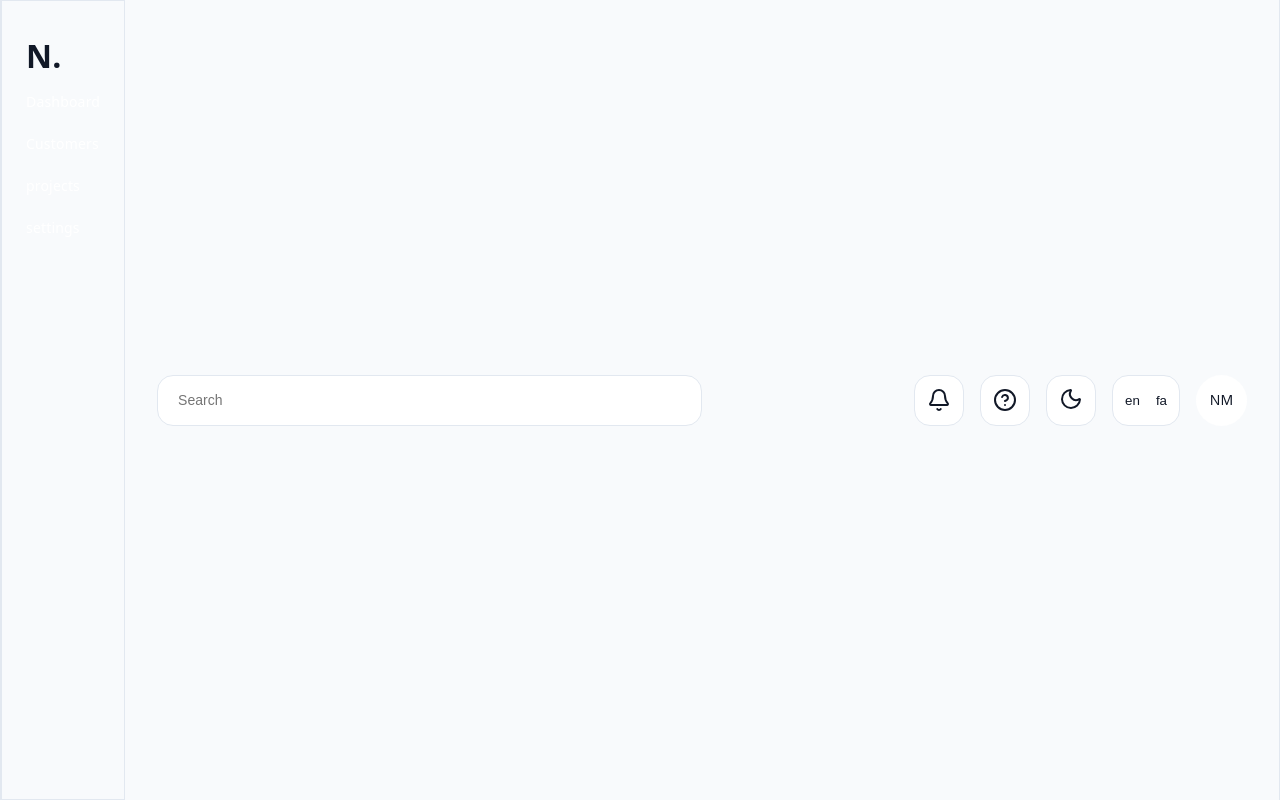
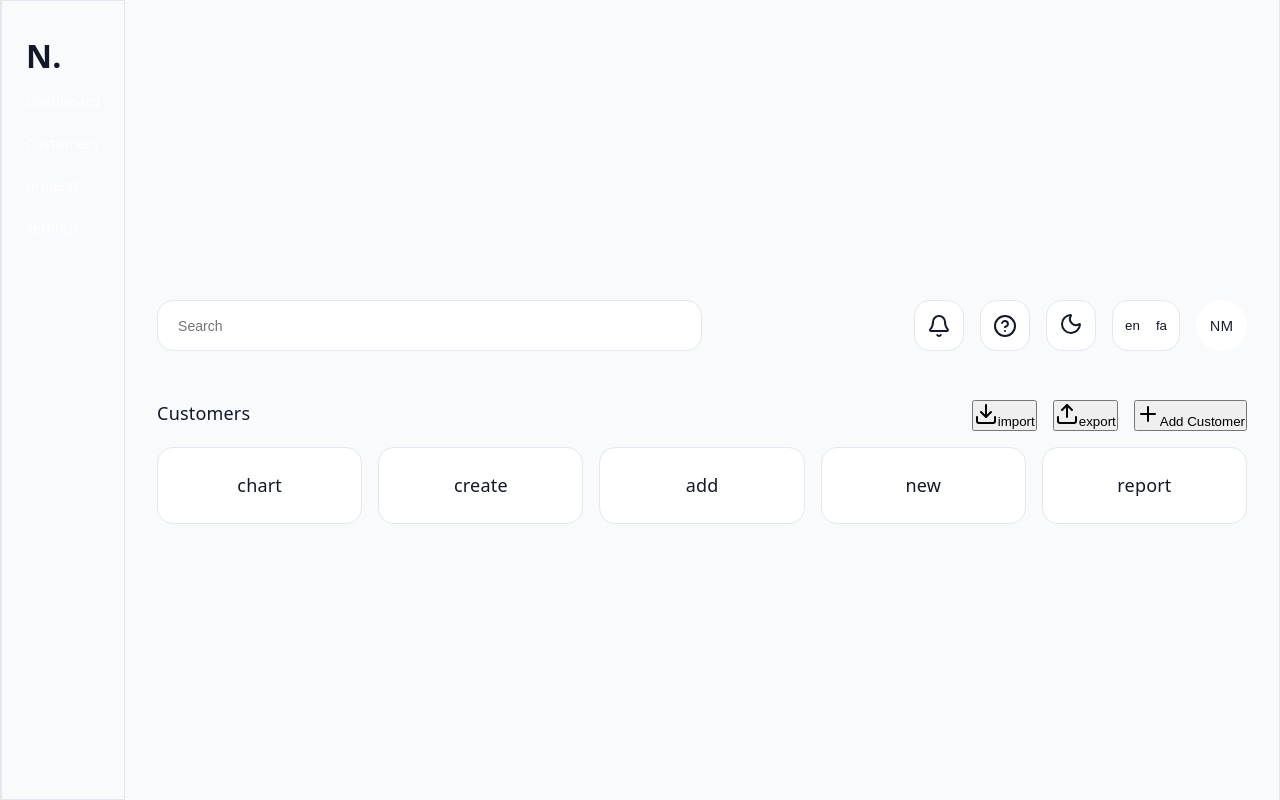
Before and after one commit to nasrin-moshayedi/CRM-Dashboard, a React (Vite) app: page /customers in a window 1280 px wide. Built offline with nearby package versions, Linux system fonts and the light colour scheme.

Commit message:
feat: add customer component

```diff
--- a/src/App.css
+++ b/src/App.css
@@ -218,3 +218,9 @@
 .grid-4 {
   grid-template-columns: repeat(4, 1fr);
 }
+.grid-5 {
+  grid-template-columns: repeat(5, 1fr);
+}
+.justif-between {
+  justify-content: space-between;
+}
--- a/src/App.tsx
+++ b/src/App.tsx
@@ -5,6 +5,7 @@ import SideBar from './layouts/sidebar';
 import Dashboard from './pages/dashboard';
 import { BrowserRouter, Routes, Route } from "react-router-dom";
 import Header from './layouts/Header';
+import Customers from './pages/customers';
 
 function App() {
     const [menu, setMenu] = useState(false);
@@ -19,7 +20,7 @@ console.log(menu)
 
             <Routes>
                 <Route path="/" element={<Dashboard />} />
-                <Route path="/ap" element={<Dashboard />} />
+                <Route path="/customers" element={<Customers />} />
             </Routes>
 
 
--- /dev/null
+++ b/src/pages/customers/index.scss
@@ -0,0 +1,4 @@
+// @use "./../../styles/variables.scss";
+.dahsboad-content {
+    padding: 0 32px;
+}
--- /dev/null
+++ b/src/pages/customers/index.tsx
@@ -0,0 +1,38 @@
+import Typography from "../../components/ui/Typography";
+import { useTranslation } from 'react-i18next'
+import Card from "../../components/ui/card";
+import "./index.scss"
+import Button from "../../components/ui/Button";
+import { Download, Plus, Upload } from "lucide-react";
+
+
+const Customers = () => {
+    const { t } = useTranslation();
+
+    return(
+        <>
+        <div className="flex w-100 gap-16 dahsboad-content direction-column">
+            <div className="flex justif-between">
+                 <Typography>{t("Customers")}</Typography>
+                 <div className="flex gap-16">
+                    <Button className="" onClick={() => console.log("df")}><Download/>import</Button>
+                    <Button className="" onClick={() => console.log("df")}><Upload/>export</Button>
+                    <Button className="" onClick={() => console.log("df")}><Plus/>Add Customer</Button>
+
+                 </div>
+            </div>
+
+            <div className="grid gap-16 grid-5">
+                <Card className="">chart</Card>
+                <Card className="">create</Card>
+                <Card className="">add</Card>
+                <Card className="">new</Card>
+                <Card className="">report</Card>
+            </div>
+        </div>
+
+       </>
+    )
+}
+
+export default Customers;
```
Also changed, not shown: src/pages/customers/index.types.ts (added).
